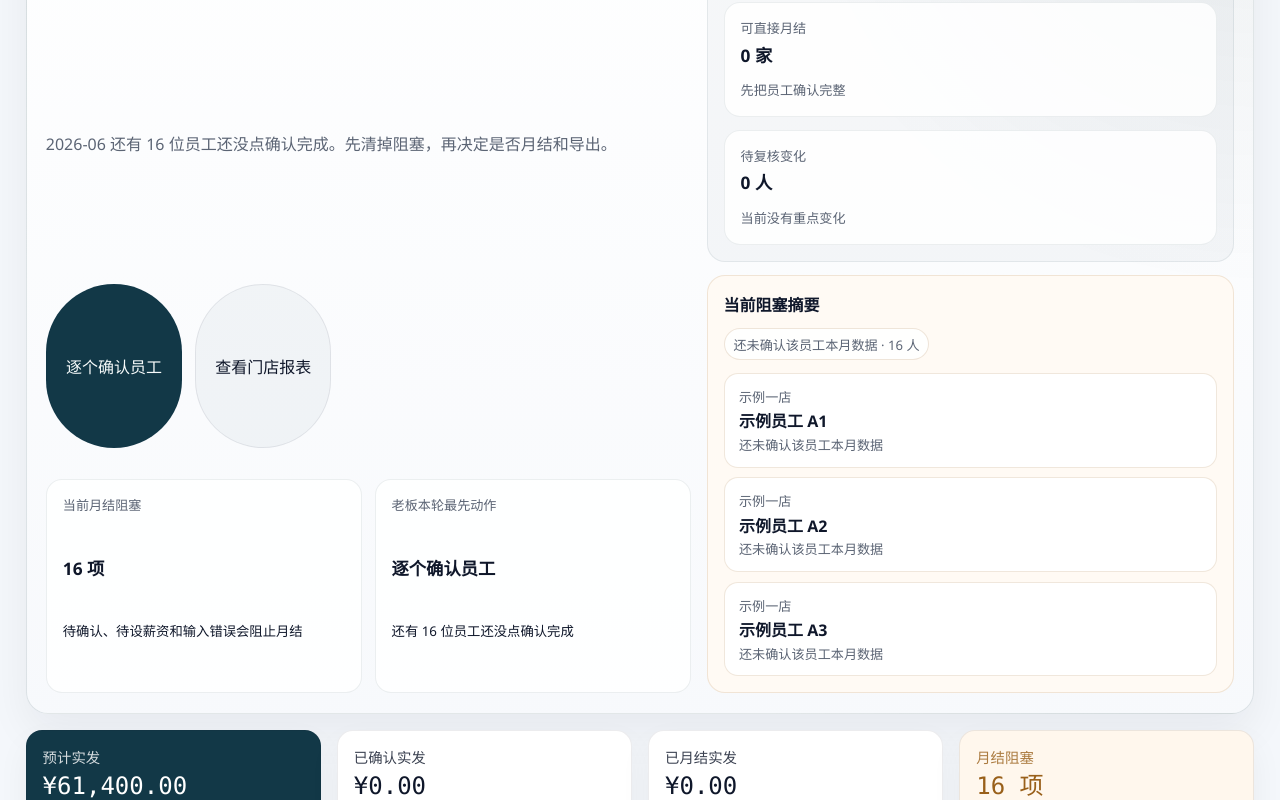
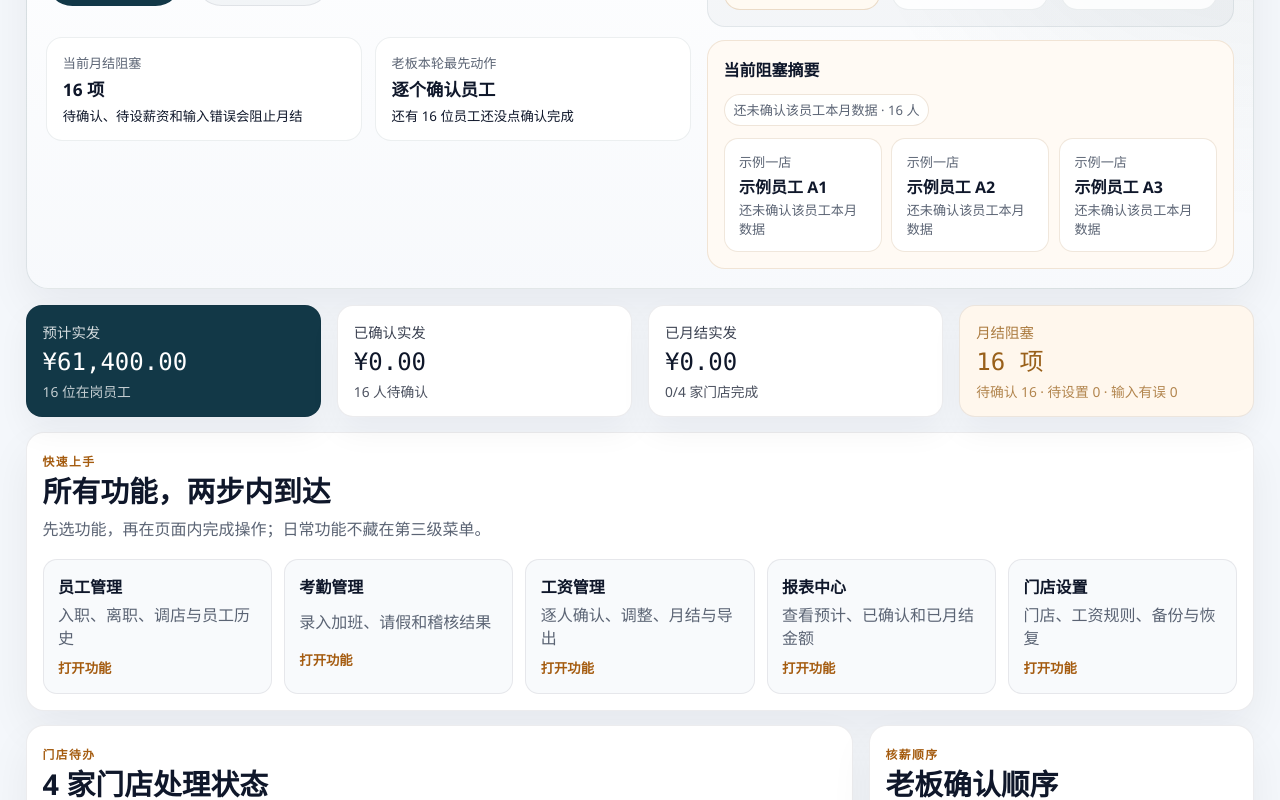
Before and after one commit to MapleAllen/snack-store-staff-management-system, a React (Vite) app: page / in a window 1280 px wide. Shown: the part 320-1120 px from the top of the page. Built offline with nearby package versions, Linux system fonts and the light colour scheme.

Commit message:
feat(ui): simplify core store management workflows

```diff
--- a/src/App.jsx
+++ b/src/App.jsx
@@ -54,12 +54,12 @@ import { loadWorkspace, saveWorkspace, getStorageStatus, isDesktopStorage } from
 
 const APP_VERSION = __APP_VERSION__;
 const NAV_ITEMS = [
-  { id: "home", label: "首页" },
+  { id: "home", label: "经营总览" },
   { id: "employees", label: "员工管理" },
   { id: "attendance", label: "考勤管理" },
   { id: "payroll", label: "工资管理" },
   { id: "reports", label: "报表中心" },
-  { id: "settings", label: "系统设置" },
+  { id: "settings", label: "门店设置" },
 ];
 
 function makeId(prefix) {
@@ -751,7 +751,7 @@ export function App() {
     <div className="app-shell">
       <main className="workspace">
         <header className="topbar">
-          <div className="topbar__brand"><img className="topbar__logo" src="/app-icon.svg" alt="" /><div><strong>门店工资助手</strong><span>老板结薪工作台</span></div></div>
+          <div className="topbar__brand"><img className="topbar__logo" src="/app-icon.svg" alt="" /><div><strong>门店工资助手</strong><span>人员与工资一站式管理</span></div></div>
           <nav className="topbar__nav" aria-label="主导航">
             {NAV_ITEMS.map((item) => <button key={item.id} aria-current={item.id === activePage ? "page" : undefined} className={item.id === activePage ? "topbar__nav-item is-active" : "topbar__nav-item"} type="button" onClick={() => setActivePage(item.id)}>{item.label}</button>)}
           </nav>
--- a/src/components/SectionHeading.jsx
+++ b/src/components/SectionHeading.jsx
@@ -1,9 +1,9 @@
-export function SectionHeading({ eyebrow, title, description, action }) {
+export function SectionHeading({ eyebrow, title, description, action, id }) {
   return (
     <div className="section-heading">
       <div>
         <span className="section-heading__eyebrow">{eyebrow}</span>
-        <h2>{title}</h2>
+        <h2 id={id}>{title}</h2>
         {description ? <p>{description}</p> : null}
       </div>
       {action}
--- a/src/pages/HomePage.jsx
+++ b/src/pages/HomePage.jsx
@@ -5,6 +5,14 @@ import {
   getPayrollIssueMessage,
   getPayrollMonthCloseReadiness,
 } from "../payrollLogic.js";
+
+const CORE_FEATURES = [
+  { id: "employees", label: "员工管理", description: "入职、离职、调店与员工历史" },
+  { id: "attendance", label: "考勤管理", description: "录入加班、请假和稽核结果" },
+  { id: "payroll", label: "工资管理", description: "逐人确认、调整、月结与导出" },
+  { id: "reports", label: "报表中心", description: "查看预计、已确认和已月结金额" },
+  { id: "settings", label: "门店设置", description: "门店、工资规则、备份与恢复" },
+];
 
 export function HomePage({ workspace, activeMonth, onNavigate, onSelectStore }) {
   const readiness = getPayrollMonthCloseReadiness(workspace, activeMonth);
@@ -139,6 +147,19 @@ export function HomePage({ workspace, activeMonth, onNavigate, onSelectStore })
         <StatCard label="月结阻塞" value={`${totalBlockers} 项`} hint={`待确认 ${totalPending} · 待设置 ${totalUnconfigured} · 输入有误 ${totalInvalid}`} accent={totalBlockers ? "warning" : "success"} />
       </section>
 
+      <section className="panel page-panel quick-access-panel" aria-labelledby="quick-access-title">
+        <SectionHeading id="quick-access-title" eyebrow="快速上手" title="所有功能，两步内到达" description="先选功能，再在页面内完成操作；日常功能不藏在第三级菜单。" />
+        <div className="quick-access-grid">
+          {CORE_FEATURES.map((feature) => (
+            <button className="quick-access-card" key={feature.id} type="button" onClick={() => onNavigate(feature.id)}>
+              <strong>{feature.label}</strong>
+              <span>{feature.description}</span>
+              <small>打开功能</small>
+            </button>
+          ))}
+        </div>
+      </section>
+
       <section className="dashboard-grid">
         <div className="panel page-panel">
           <SectionHeading eyebrow="门店待办" title={`${readiness.storeCount} 家门店处理状态`} description="先看阶段，再决定是否进入工资工作台。" />
--- a/src/pages/SettingsPage.jsx
+++ b/src/pages/SettingsPage.jsx
@@ -95,7 +95,7 @@ export function SettingsPage({
 
   return (
     <>
-      <PageHeader eyebrow="设置" title="系统与门店设置" description="管理门店、工资规则与本机恢复方案。" actions={<button className="primary-button" type="button" onClick={onCreateStore}>新增门店</button>} />
+      <PageHeader eyebrow="门店设置" title="门店、工资规则与数据安全" description="常用设置集中在这一页，不需要进入更深的菜单。" actions={<button className="primary-button" type="button" onClick={onCreateStore}>新增门店</button>} />
       <section className="panel page-panel">
         <SectionHeading eyebrow="门店管理" title="营业与历史门店" description="停用门店不会删除员工或历史工资。" />
         <div className="store-management-grid">
--- a/src/payrollData.js
+++ b/src/payrollData.js
@@ -224,7 +224,7 @@ export function createDefaultMonthValue(date = new Date()) {
 
 export const VIEW_OPTIONS = [
   { id: "payroll", label: "本月工资" },
-  { id: "employees", label: "员工档案" },
+  { id: "employees", label: "薪资档案" },
   { id: "adjustments", label: "调薪记录" },
 ];
 
--- a/src/styles.css
+++ b/src/styles.css
@@ -47,6 +47,15 @@ button {
   cursor: pointer;
 }
 
+button:focus-visible,
+summary:focus-visible,
+select:focus-visible,
+input:focus-visible,
+textarea:focus-visible {
+  outline: 3px solid rgba(164, 91, 15, 0.42);
+  outline-offset: 3px;
+}
+
 #root {
   min-height: 100vh;
 }
@@ -332,6 +341,7 @@ button {
     radial-gradient(circle at top right, rgba(18, 56, 71, 0.08), transparent 32%),
     linear-gradient(180deg, rgba(255, 255, 255, 0.98), rgba(247, 249, 252, 0.98));
   box-shadow: var(--shadow);
+  align-items: start;
 }
 
 .command-center__main h1,
@@ -366,6 +376,10 @@ button {
   gap: 0.8rem;
 }
 
+.command-center__main {
+  align-content: start;
+}
+
 .command-center__digest {
   grid-template-columns: repeat(2, minmax(0, 1fr));
   margin-top: 1.1rem;
@@ -403,6 +417,46 @@ button {
   margin-top: 0.2rem;
 }
 
+.quick-access-panel {
+  margin-top: 0.9rem;
+}
+
+.quick-access-grid {
+  display: grid;
+  grid-template-columns: repeat(5, minmax(0, 1fr));
+  gap: 0.75rem;
+  margin-top: 1rem;
+}
+
+.quick-access-card {
+  display: grid;
+  gap: 0.35rem;
+  min-width: 0;
+  padding: 0.9rem;
+  border: 1px solid var(--line);
+  border-radius: 14px;
+  background: var(--panel-strong);
+  color: var(--ink);
+  text-align: left;
+}
+
+.quick-access-card:hover {
+  border-color: rgba(18, 56, 71, 0.28);
+  background: var(--brand-soft);
+}
+
+.quick-access-card span,
+.quick-access-card small {
+  color: var(--muted);
+  line-height: 1.45;
+}
+
+.quick-access-card small {
+  margin-top: 0.2rem;
+  color: var(--accent);
+  font-weight: 700;
+}
+
 .confidence-card {
   padding: 1rem;
   border: 1px solid rgba(18, 56, 71, 0.08);
@@ -418,7 +472,7 @@ button {
 }
 
 .confidence-card__grid {
-  grid-template-columns: 1fr;
+  grid-template-columns: repeat(3, minmax(0, 1fr));
 }
 
 .confidence-card__item.is-warning {
@@ -442,6 +496,10 @@ button {
 .priority-checklist__items {
   display: grid;
   gap: 0.6rem;
+}
+
+.priority-checklist__items {
+  grid-template-columns: repeat(3, minmax(0, 1fr));
 }
 
 .blocker-digest__reason {
@@ -1403,6 +1461,72 @@ button {
 
 .detail-card--compact {
   padding: 0.85rem 1rem;
+}
+
+.detail-disclosure {
+  margin-top: 1rem;
+  border: 1px solid var(--line);
+  border-radius: 16px;
+  background: rgba(255, 255, 255, 0.72);
+}
+
+.detail-disclosure > summary {
+  display: flex;
+  justify-content: space-between;
+  gap: 1rem;
+  align-items: center;
+  padding: 1rem;
+  cursor: pointer;
+  list-style: none;
+}
+
+.detail-disclosure > summary::-webkit-details-marker {
+  display: none;
+}
+
+.detail-disclosure > summary::after {
+  content: "展开";
+  flex: 0 0 auto;
+  color: var(--accent);
+  font-size: 0.78rem;
+  font-weight: 700;
+}
+
+.detail-disclosure[open] > summary::after {
+  content: "收起";
+}
+
+.detail-disclosure > summary span,
+.detail-disclosure > summary strong,
+.detail-disclosure > summary small {
+  display: block;
+}
+
+.detail-disclosure > summary small {
+  margin-top: 0.3rem;
+  color: var(--muted);
+  line-height: 1.45;
+}
+
+.detail-disclosure > summary b {
+  margin-left: auto;
+  font-family: var(--font-mono);
+  white-space: nowrap;
+}
+
+.detail-disclosure__body {
+  padding: 0 1rem 1rem;
+  border-top: 1px solid var(--line);
+}
+
+.detail-disclosure__body > .formula-card,
+.detail-disclosure__stack > .detail-card {
+  margin-top: 1rem;
+}
+
+.detail-disclosure__stack {
+  display: grid;
+  gap: 0;
 }
 
 .payroll-adjustments-card {
@@ -1920,6 +2044,14 @@ button {
     grid-template-columns: 1fr;
   }
 
+  .quick-access-grid {
+    grid-template-columns: repeat(3, minmax(0, 1fr));
+  }
+
+  .priority-checklist__items {
+    grid-template-columns: 1fr;
+  }
+
   .topbar {
     grid-template-columns: 1fr;
   }
@@ -2105,6 +2237,18 @@ button {
   .report-row,
   .report-row--detailed {
     grid-template-columns: 1fr;
+  }
+
+  .quick-access-grid {
+    grid-template-columns: 1fr;
+  }
+
+  .detail-disclosure > summary {
+    align-items: flex-start;
+  }
+
+  .detail-disclosure > summary b {
+    margin-left: 0;
   }
 
   .profile-strip {
```
Also changed, not shown: src/pages/PayrollPage.jsx (+32 -9 lines).
